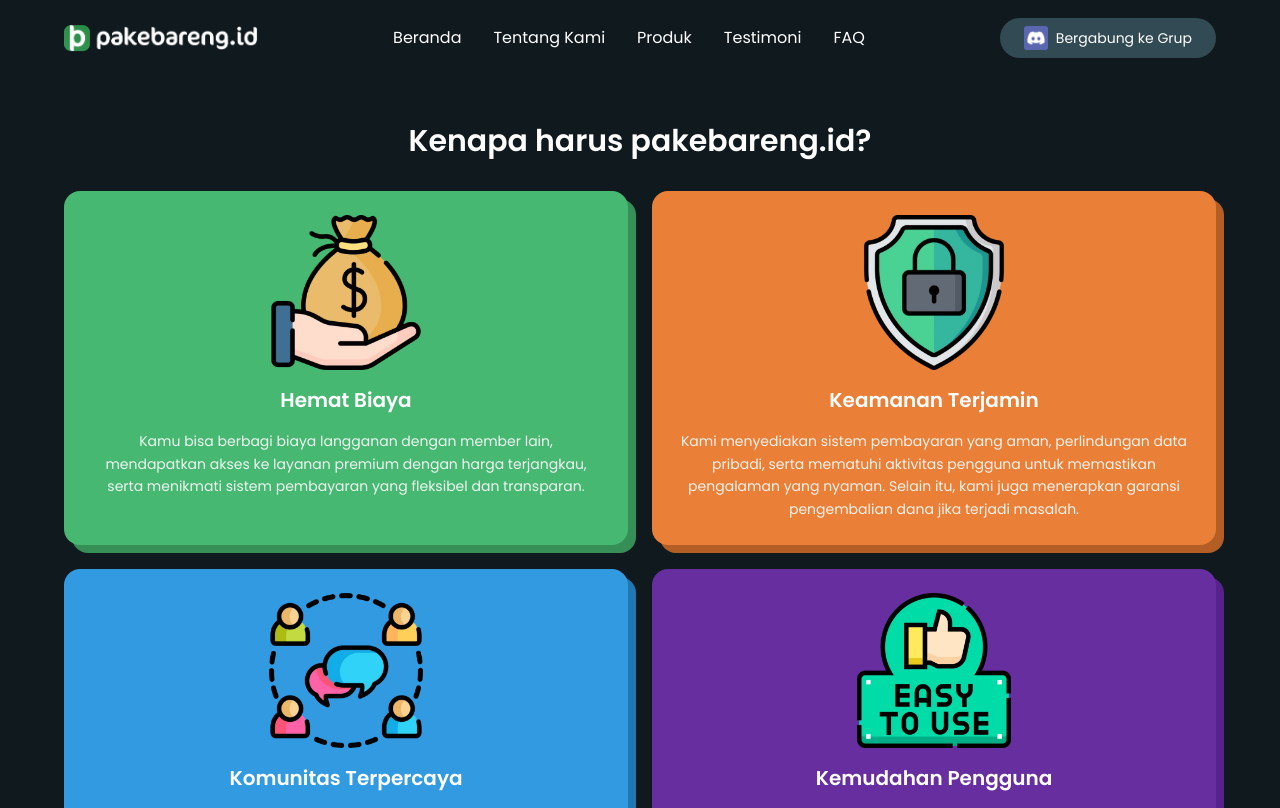
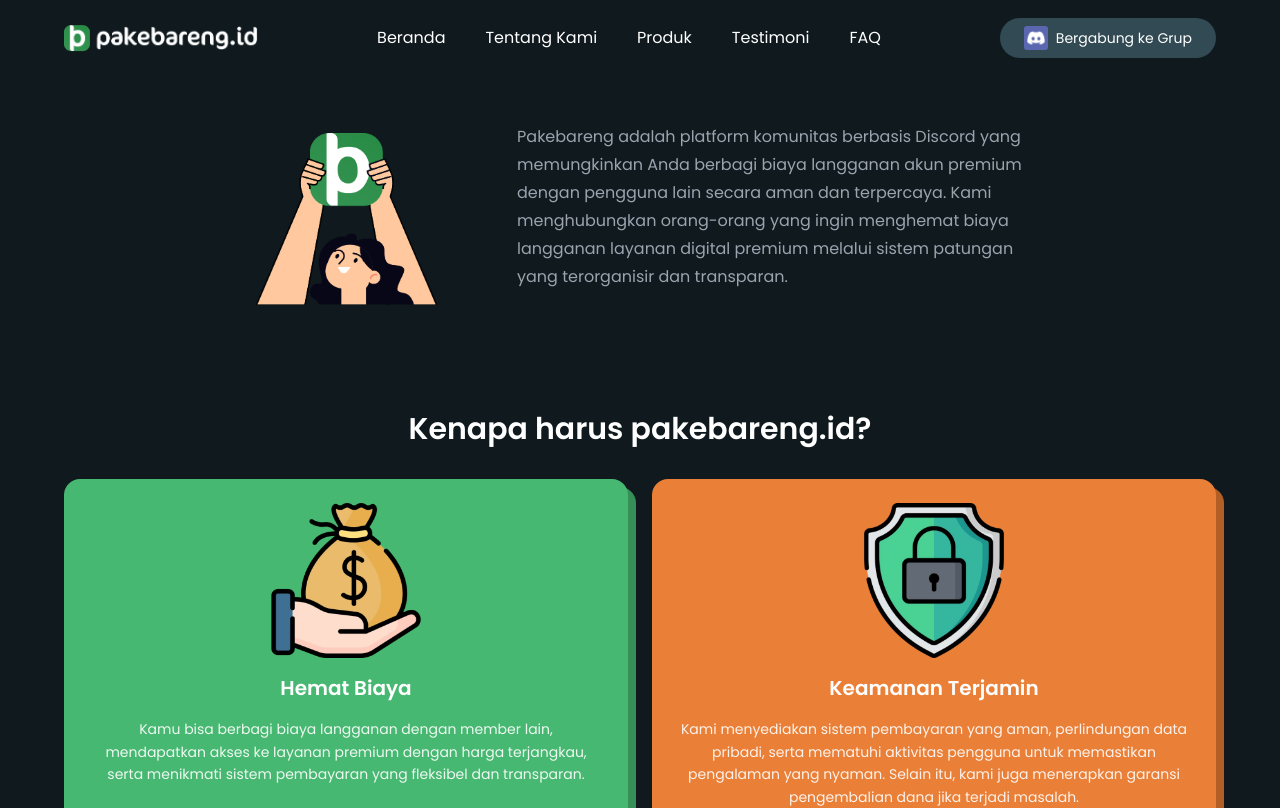
Before and after one commit to Exvade/PakeBareng.id, a React (Vite) app: page / in a window 1280 px wide. Shown: the top 808 px of the page. Built offline with nearby package versions, Linux system fonts and the light colour scheme.

Commit message:
ADD About.jsx

```diff
--- a/src/App.jsx
+++ b/src/App.jsx
@@ -1,4 +1,5 @@
 import Navbar from './components/Navbar';
+import About from './components/About';
 import BenefitsSection from './components/Benefit';
 import ProductCard from './components/ProductCard.jsx';
 import Testimoni from './components/Testimoni';
@@ -9,6 +10,7 @@
   return (
     <>
       <Navbar />
+      <About />
       <BenefitsSection />
       <ProductCard />
       <Testimoni />
--- a/src/components/About.jsx
+++ b/src/components/About.jsx
@@ -0,0 +1,19 @@
+import aboutusImg from '/aboutus.png';
+
+export default function FAQ() {
+  return (
+    <section id="faq" className="w-full bg-dark py-12 px-4 md:px-6">
+      <div className="flex flex-col md:flex-row justify-center items-center max-w-3xl gap-5 md:gap-20 mx-auto">
+        <div className="block w-[45%] md:w-[25%]">
+          <img src={aboutusImg} alt="" className="w-full" />
+        </div>
+        <div className="w-full md:w-[70%]">
+          <p className="mb-4 md:mb-6 text-base text-center leading-7 text-gray-400 md:text-left">
+            Pakebareng adalah platform komunitas berbasis Discord yang memungkinkan Anda berbagi biaya langganan akun premium dengan pengguna lain secara aman dan terpercaya. Kami menghubungkan orang-orang yang ingin menghemat biaya
+            langganan layanan digital premium melalui sistem patungan yang terorganisir dan transparan.
+          </p>
+        </div>
+      </div>
+    </section>
+  );
+}
--- a/src/components/Navbar.jsx
+++ b/src/components/Navbar.jsx
@@ -21,7 +21,7 @@
             <img src={logo} className="h-5 sm:h-7" alt="Logo Pakebareng" />
           </div>
           <div className="hidden md:block">
-            <ul className="flex space-x-8 text-sm sm:text-base text-white">
+            <ul className="flex space-x-10 text-sm sm:text-base text-white">
               <li>
                 <a href="/" className="hover:text-green">
                   Beranda
```
Also changed, not shown: public/aboutus.png (added).
